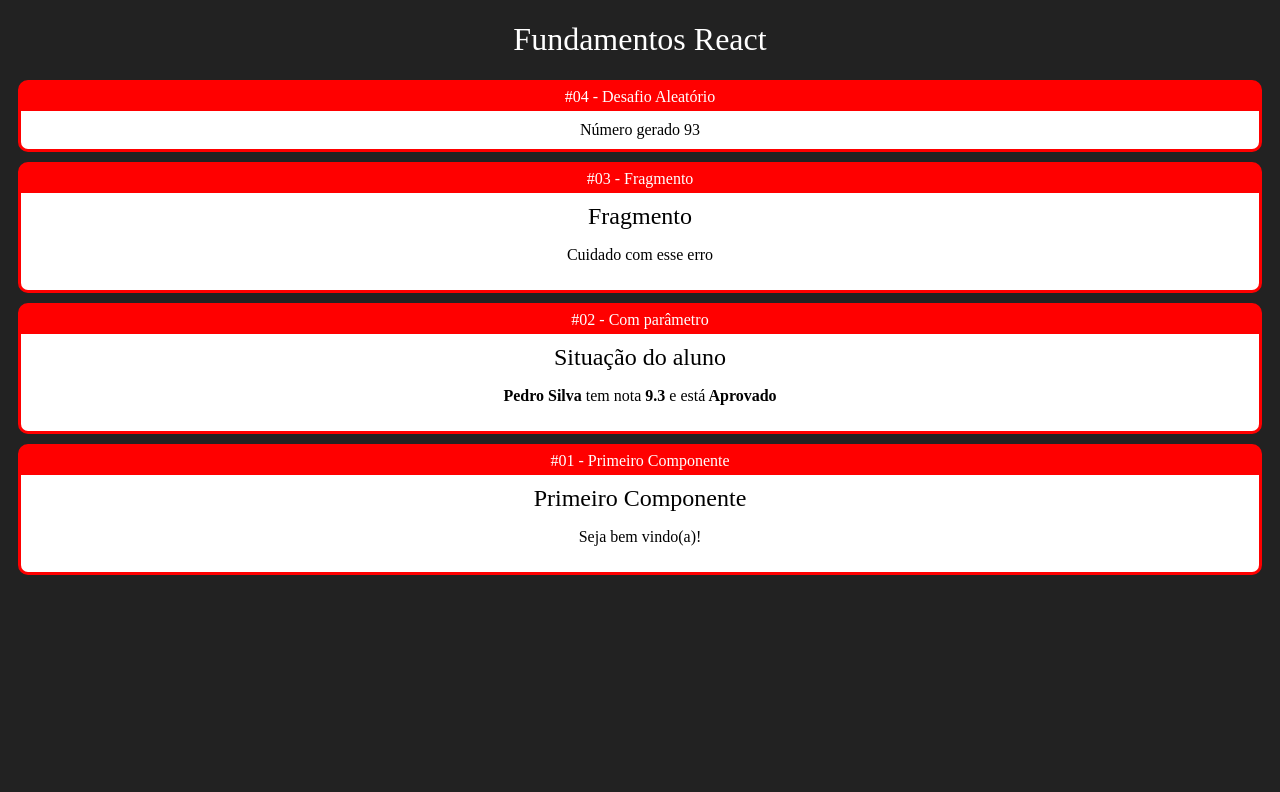
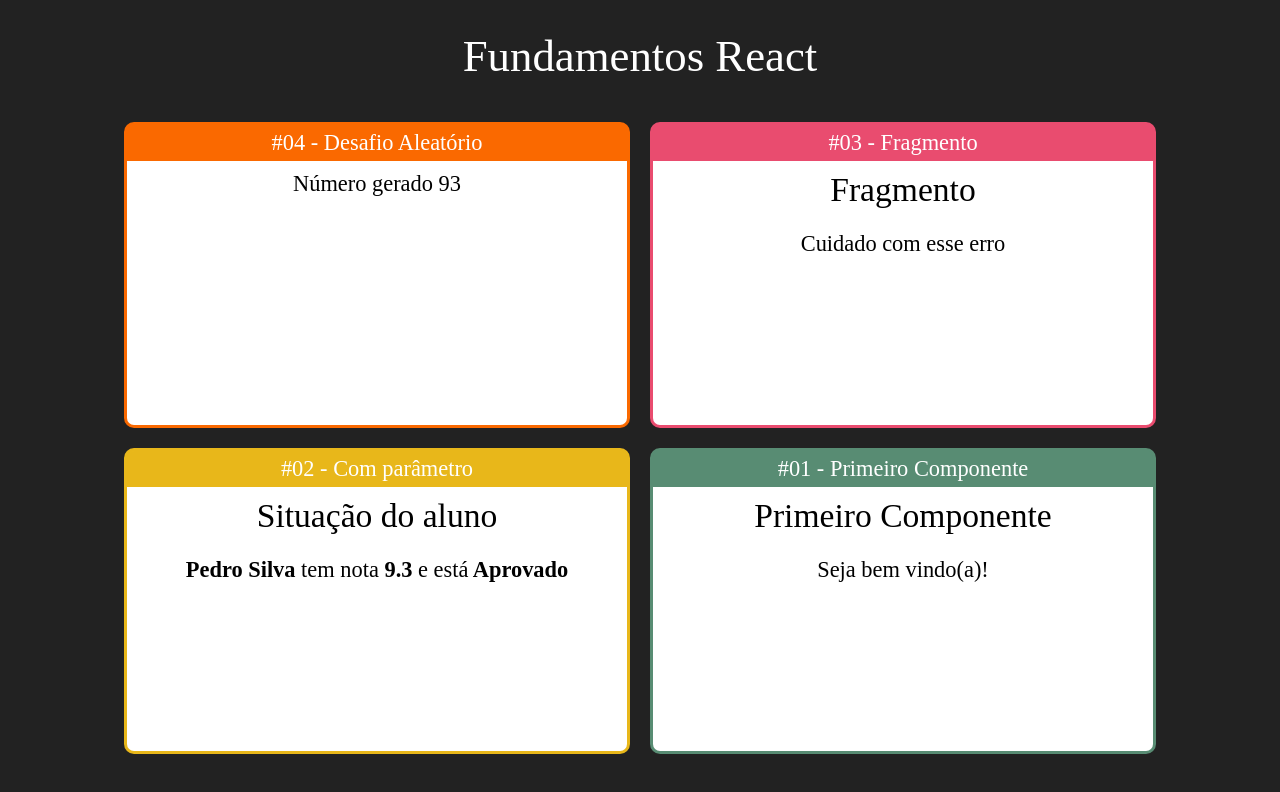
Before and after one commit to ebersc/ReactJS, a React (Create React App) app in the folder fundamentos-react/: page / in a window 1280 px wide. Shown: the top 792 px of the page. Built offline with nearby package versions, Linux system fonts and the light colour scheme; a web font is replaced by a local one.

Commit message:
Estilizando os cards

```diff
--- /dev/null
+++ b/fundamentos-react/src/App.css
@@ -0,0 +1,5 @@
+.App .Cards{
+    display: flex;
+    justify-content: center;
+    flex-wrap: wrap;
+}
--- a/fundamentos-react/src/App.jsx
+++ b/fundamentos-react/src/App.jsx
@@ -1,3 +1,4 @@
+import "./App.css"
 import React from "react"
 
 import Card from "./components/layout/Card"
@@ -7,26 +8,26 @@
 import Aleatorio from "./Aleatorio"
 
 export default _ =>
-    <div id="app">
+    <div className="App">
         <h1>Fundamentos React</h1>
-
-        <Card titulo="#04 - Desafio Aleatório">
+        <div className="Cards">
+            <Card titulo="#04 - Desafio Aleatório" color="#FA6900">
                 <Aleatorio maior={100} menor={1}></Aleatorio>
             </Card>
 
-        <Card titulo="#03 - Fragmento">
+            <Card titulo="#03 - Fragmento" color="#E94C6F">
                 <Fragmento></Fragmento>
             </Card>
 
-        <Card titulo="#02 - Com parâmetro">
+            <Card titulo="#02 - Com parâmetro" color="#E8b71A">
                 <ComParametro
                     titulo="Situação do aluno"
                     aluno="Pedro Silva"
                     nota={9.3} />
             </Card>
 
-        <Card titulo="#01 - Primeiro Componente">
+            <Card titulo="#01 - Primeiro Componente" color="#588c73">
                 <Primeiro></Primeiro>
             </Card>
-
         </div>
+    </div>
--- a/fundamentos-react/src/components/layout/Card.css
+++ b/fundamentos-react/src/components/layout/Card.css
@@ -1,9 +1,16 @@
 .Card{
-    background-color: red;
-    border: 3px solid red;
+    border: 3px solid;
     border-radius: 10px;
     overflow: hidden;
     margin: 10px;
+
+    display: flex;
+    flex-direction: column;
+    min-width: 500px; /*largura minima*/
+    max-width: 500px; /*largura maxima*/
+
+    min-height: 300px; /*altura minima*/
+    max-height: 300px; /*altura maxima*/
 }
 .Card .Title{
     padding: 5px 0px;
@@ -12,6 +19,7 @@
 }
 
 .Card .Content{
+    flex: 1; /*flex-grow*/
     background-color: #fff;
     color: #000;
     padding: 10px;
--- a/fundamentos-react/src/components/layout/Card.jsx
+++ b/fundamentos-react/src/components/layout/Card.jsx
@@ -2,8 +2,13 @@
 import React from "react";
 
 export default (props) =>{
+
+    const cardStyle = {
+        backgroundColor: props.color || '#F00',
+        borderColor: props.color || '#F00',
+    }
     return(
-        <div className="Card">
+        <div className="Card" style={cardStyle}>
             <div className="Title">{props.titulo}</div>
             <div className="Content">
                 {props.children}
--- a/fundamentos-react/src/index.css
+++ b/fundamentos-react/src/index.css
@@ -3,6 +3,7 @@
     background-color: #222;
     color: #fff;
     text-align: center;
+    font-size: 1.4rem;
 }
 
 h1, h2, h3{
```
Lines whose indentation alone changed are shown as unchanged.
